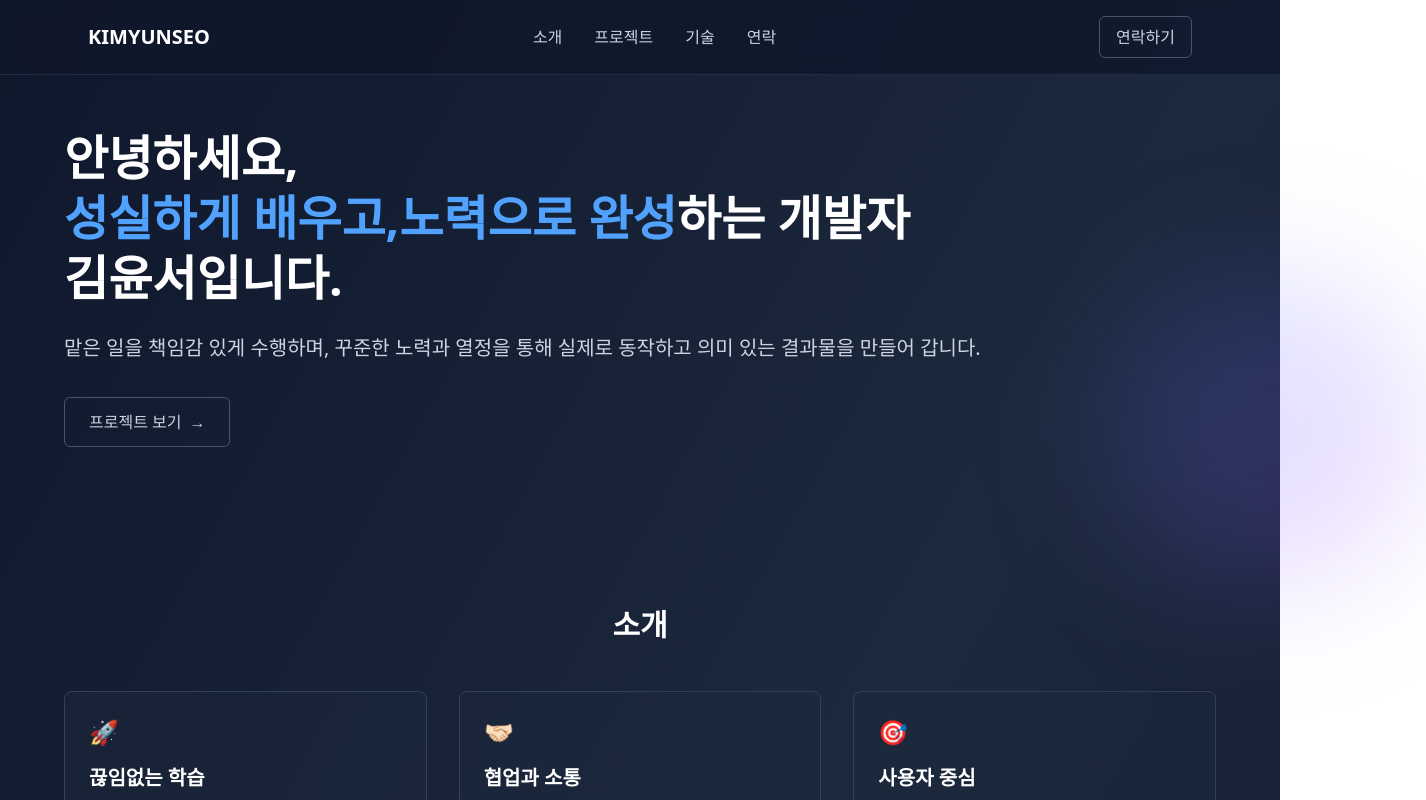
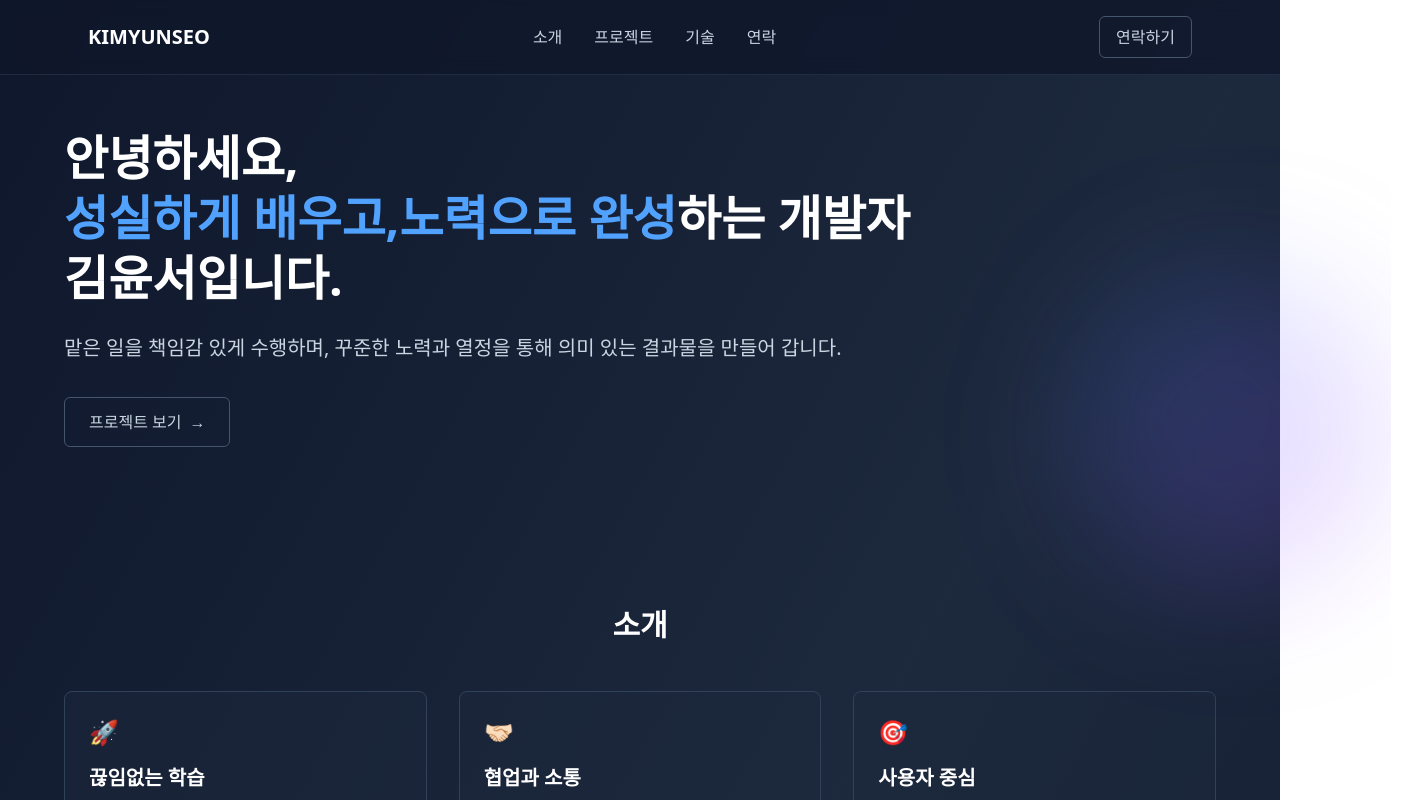
Before and after one commit to yuunseo/yunseo-portfolio, a Next.js app: page / in a window 1280 px wide. Shown: the top 800 px of the page, 1426 px wide, since content can reach past the window. Built offline with nearby package versions, Linux system fonts and the light colour scheme.

Commit message:
style: 소개 문구 변경

```diff
--- a/src/components/Hero.jsx
+++ b/src/components/Hero.jsx
@@ -14,7 +14,7 @@ export default function Hero() {
             김윤서입니다.
             </h1>
             <p className="whitespace-nowrap text-xl text-slate-300 mb-8 text-pretty leading-relaxed">
-              맡은 일을 책임감 있게 수행하며, 꾸준한 노력과 열정을 통해 실제로 동작하고 의미 있는 결과물을 만들어 갑니다.
+              맡은 일을 책임감 있게 수행하며, 꾸준한 노력과 열정을 통해 의미 있는 결과물을 만들어 갑니다.
             </p>
             <div className="flex flex-col sm:flex-row gap-4 justify-center lg:justify-start">
             <Link
```
